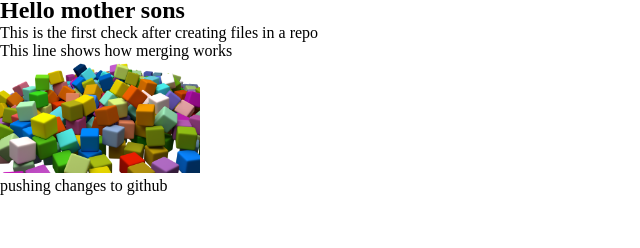
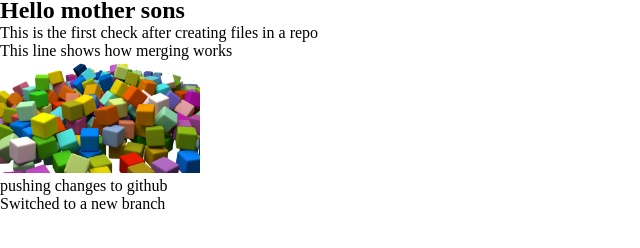
Before and after one commit to Manish8801/hello-world, a plain HTML site: page index.html in a window 1280 px wide. Shown: the part 40-288 px from the top of the page, without its empty margins (0-640 px from the left). Drawn offline with Linux system fonts and the light colour scheme.

```diff
--- a/index.html
+++ b/index.html
@@ -15,6 +15,7 @@
     <p>This line shows how merging works</p>
     <img src="./cubes-677092_1280.webp" width="200px" alt="">
     <p>pushing changes to github</p>
+    <p>Switched to a new branch</p>
     <!-- this line is added through github directly -->
 </body>
 
```
